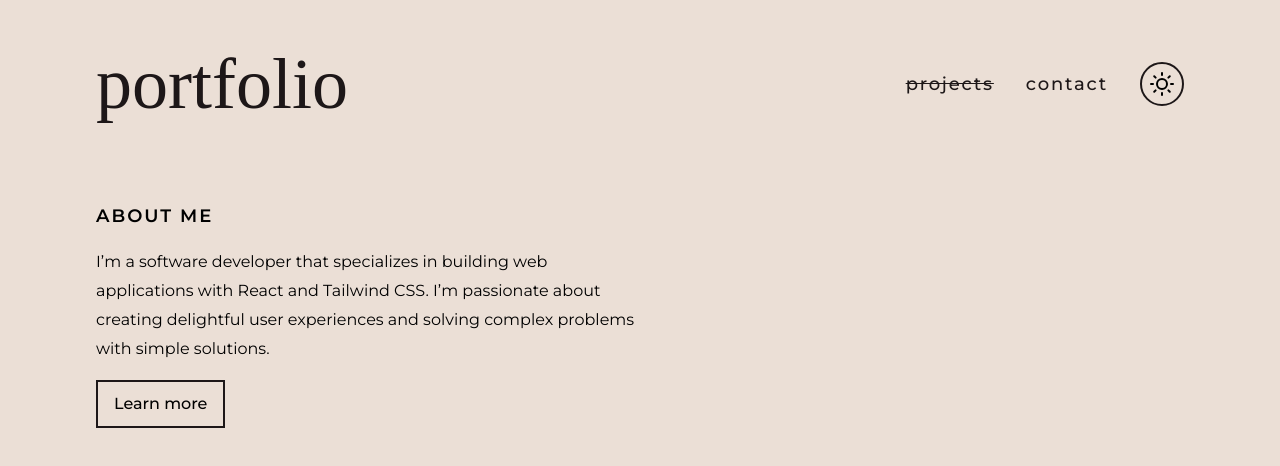
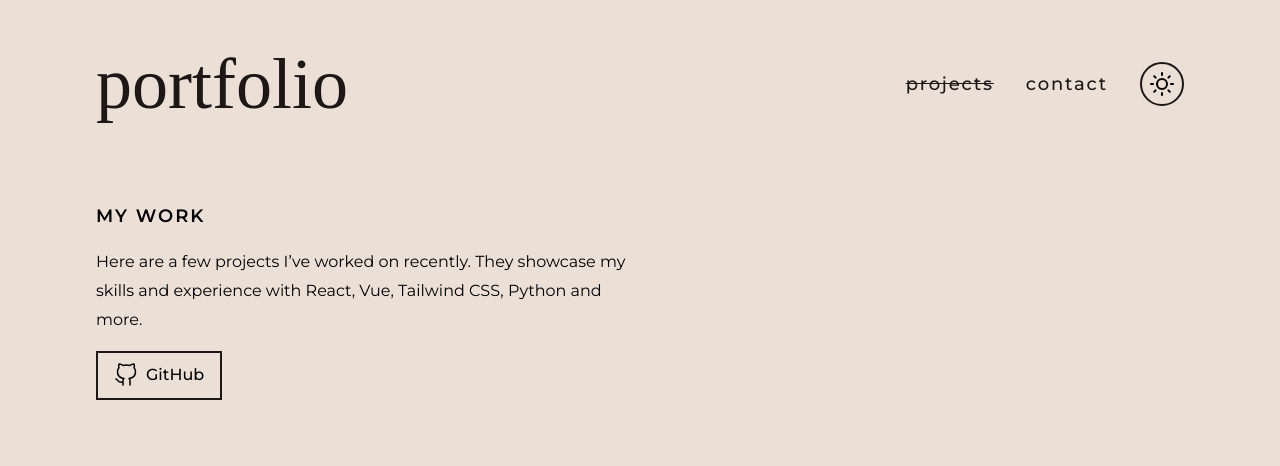
Before and after one commit to fexgroot/my-portfolio, a React (Vite) app: page /projects in a window 1280 px wide. Shown: the top 466 px of the page. Built offline with nearby package versions, Linux system fonts and the light colour scheme; a web font is replaced by a local one.

Commit message:
nav, page and more fixes

```diff
--- a/src/App.jsx
+++ b/src/App.jsx
@@ -1,5 +1,6 @@
 import { BrowserRouter as Router, Routes, Route } from "react-router-dom";
-import Layout from "./components/Layout";
+import Navbar from "./components/Navbar";
+import Home from "./pages/Home";
 import Projects from "./pages/Projects";
 import Contact from "./pages/Contact";
 
@@ -7,8 +8,9 @@ function App() {
   return (
     <div className="mx-6 my-12 flex flex-col gap-20 sm:mx-8 md:mx-10 lg:mx-24">
       <Router>
-        <Layout />
+        <Navbar />
         <Routes>
+          <Route path="/" element={<Home />} />
           <Route path="/projects" element={<Projects />} />
           <Route path="/contact" element={<Contact />} />
         </Routes>
--- a/src/components/Layout.jsx
+++ b/src/components/Navbar.jsx
@@ -2,7 +2,7 @@ import { Outlet, Link, useLocation } from "react-router-dom";
 import PageLink from "./PageLink";
 import ThemeToggle from "./ThemeToggle";
 
-export default function Layout() {
+export default function Navbar() {
   const location = useLocation(); // Get the current location object
   const currentPath = location.pathname; // Extract the pathname
 
--- /dev/null
+++ b/src/pages/Home.jsx
@@ -0,0 +1,15 @@
+import Button from "../components/Button";
+
+export default function Home() {
+  return (
+    <div className="dark:text-sec flex flex-col gap-4 lg:max-w-[50%]">
+      <h2>About me</h2>
+      <p>
+        I’m a software developer that specializes in building web applications
+        with React and Tailwind CSS. I’m passionate about creating delightful
+        user experiences and solving complex problems with simple solutions.
+      </p>
+      <Button className={"px-4 py-2"}>Learn more</Button>
+    </div>
+  );
+}
--- a/src/pages/Projects.jsx
+++ b/src/pages/Projects.jsx
@@ -1,15 +1,18 @@
+import * as Icon from "react-feather";
 import Button from "../components/Button";
 
 export default function Projects() {
   return (
     <div className="dark:text-sec flex flex-col gap-4 lg:max-w-[50%]">
-      <h2>About me</h2>
+      <h2>My work</h2>
       <p>
-        I’m a software developer that specializes in building web applications
-        with React and Tailwind CSS. I’m passionate about creating delightful
-        user experiences and solving complex problems with simple solutions.
+        Here are a few projects I’ve worked on recently. They showcase my skills
+        and experience with React, Vue, Tailwind CSS, Python and more.
       </p>
-      <Button className={"px-4 py-2"}>Learn more</Button>
+      <Button href="https://github.com/fexgroot" className={"px-4 py-2"}>
+        <Icon.GitHub strokeWidth={1.5} />
+        GitHub
+      </Button>
     </div>
   );
 }
```
